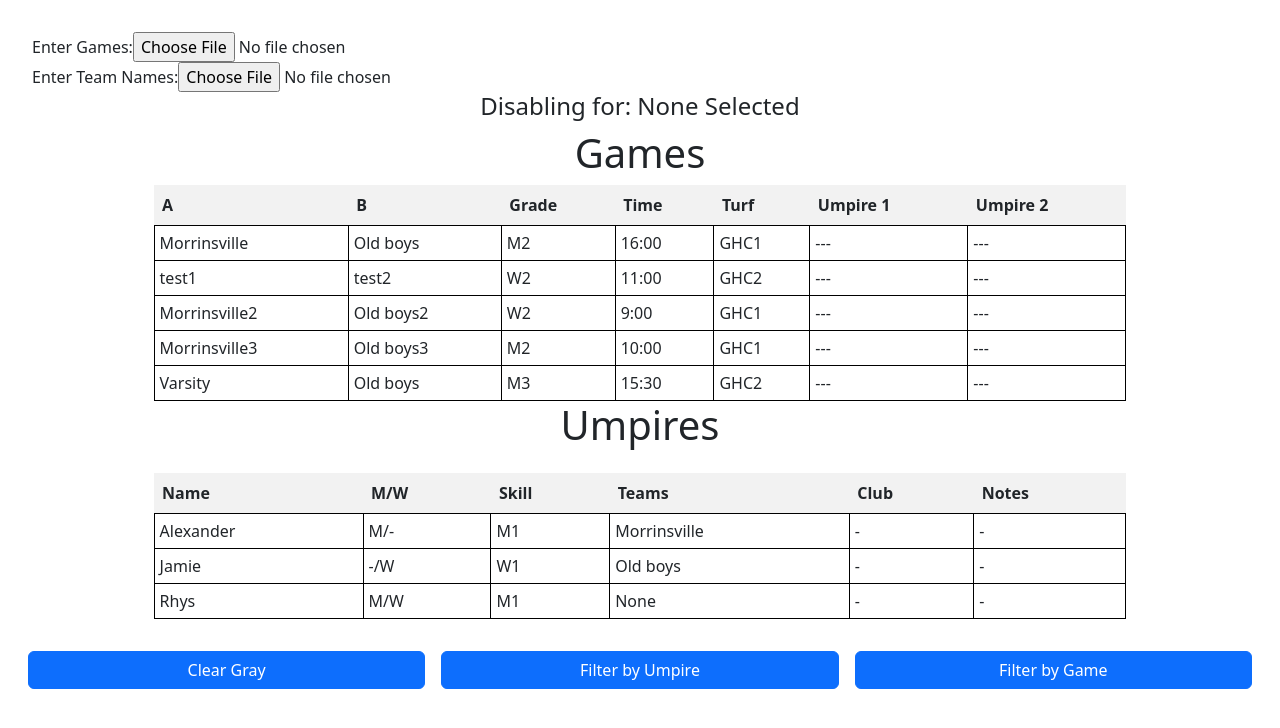
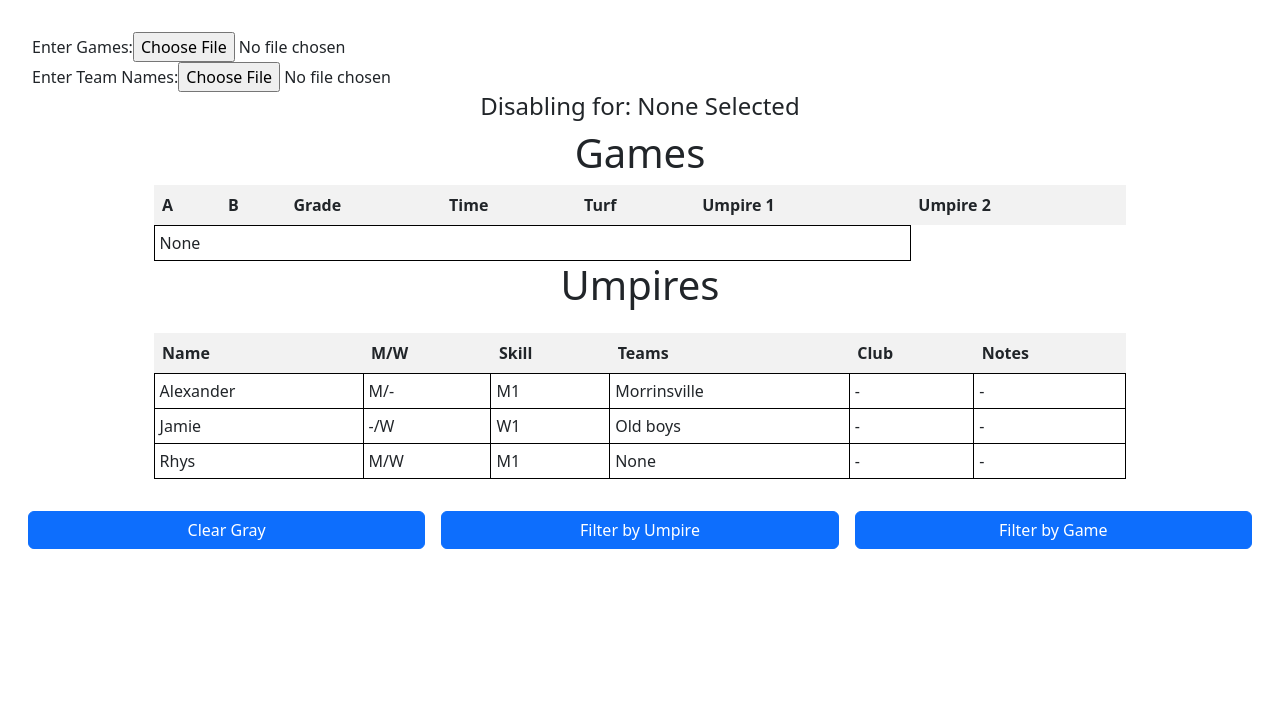
Before and after one commit to Skwangles/openUmpireAssigner, a React (Create React App) app: page / in a window 1280 px wide. Shown: the top 728 px of the page. Built offline with nearby package versions, Linux system fonts and the light colour scheme.

Commit message:
Removed default 'games'

```diff
--- a/src/App.js
+++ b/src/App.js
@@ -18,51 +18,7 @@ function App() {
   let [selectedUmpire, setSelectedUmpire] = useState({})
   let [usedUmpires, setUsedUmpires] = useState([])
 
-  let [games, setGames] = useState([
-    {
-      "A": "Morrinsville",
-      "B": "Old boys",
-      "Time": "16:00",
-      "Turf": "GHC1",
-      "Grade": "M2",
-      "ump1": null,
-      "ump2": null
-    }, {
-      "A": "test1",
-      "B": "test2",
-      "Time": "11:00",
-      "Turf": "GHC2",
-      "Grade": "W2",
-      "ump1": null,
-      "ump2": null
-    },
-    {
-      "A": "Morrinsville2",
-      "B": "Old boys2",
-      "Time": "9:00",
-      "Turf": "GHC1",
-      "Grade": "W2",
-      "ump1": null,
-      "ump2": null
-    },
-    {
-      "A": "Morrinsville3",
-      "B": "Old boys3",
-      "Time": "10:00",
-      "Turf": "GHC1",
-      "Grade": "M2",
-      "ump1": null,
-      "ump2": null
-    }, {
-      "A": "Varsity",
-      "B": "Old boys",
-      "Time": "15:30",
-      "Grade": "M3",
-      "Turf": "GHC2",
-      "ump1": null,
-      "ump2": null
-    }
-  ])
+  let [games, setGames] = useState([])
 
   let [umpires, setUmpires] = useState([{
     "name": "Alexander",
@@ -97,7 +53,10 @@ function App() {
     // Parse contents
     Papa.parse(file, {
       header: true,
+      skipEmptyLines: true,
       complete: (results) => {
+        console.info("Team data set!")
+        console.info(results.data)
         setTeamData(results.data);
       },
     });
@@ -111,21 +70,24 @@ function App() {
       header: true,
       skipEmptyLines: true,
       complete: (results) => {
-        let games = []
+        console.info("Parsing games")
+        console.info(results.data)
+        let gameList = []
         for (const game of results.data){
 
           // Categorise game grade by teams list
-          const team = teamData.find(team => team.Name == game.A || team.Name == game.B);
-          if(team == undefined || !team.hasOwnProperty("Grade")){
+          const team = teamData.find(team => team.Name === game.A || team.Name === game.B);
+
+          if(team === undefined || !team.hasOwnProperty("Grade")){
             console.log("Invalid teams in game, or team object malformed: " + JSON.stringify(game))
             continue;
           }
 
           //Add extra entries to game info
-          games.push({...game, "Grade": team.Grade, ump1: null, ump2: null})
+          gameList.push({...game, "Grade": team.Grade, ump1: null, ump2: null})
         }
 
-        setGames(games);
+        setGames(gameList);
       },
     });
   };
@@ -138,7 +100,7 @@ function App() {
       {/* Upload of games CSV*/}
       <div>
         Enter Games:
-        <input type="file" accept=".csv" onChange={handleTeamsUpload} />
+        <input type="file" accept=".csv" onChange={handleGamesUpload} />
       </div>
 
       <div>
```
